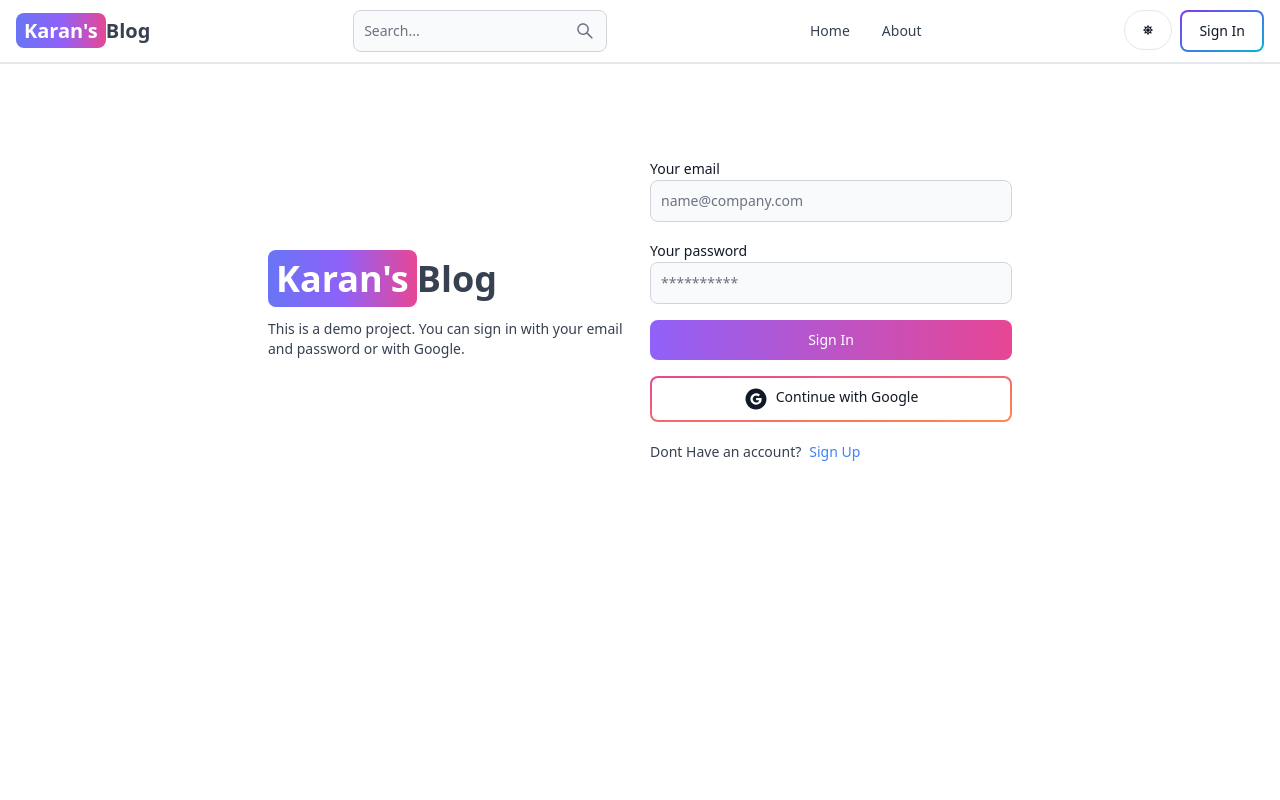
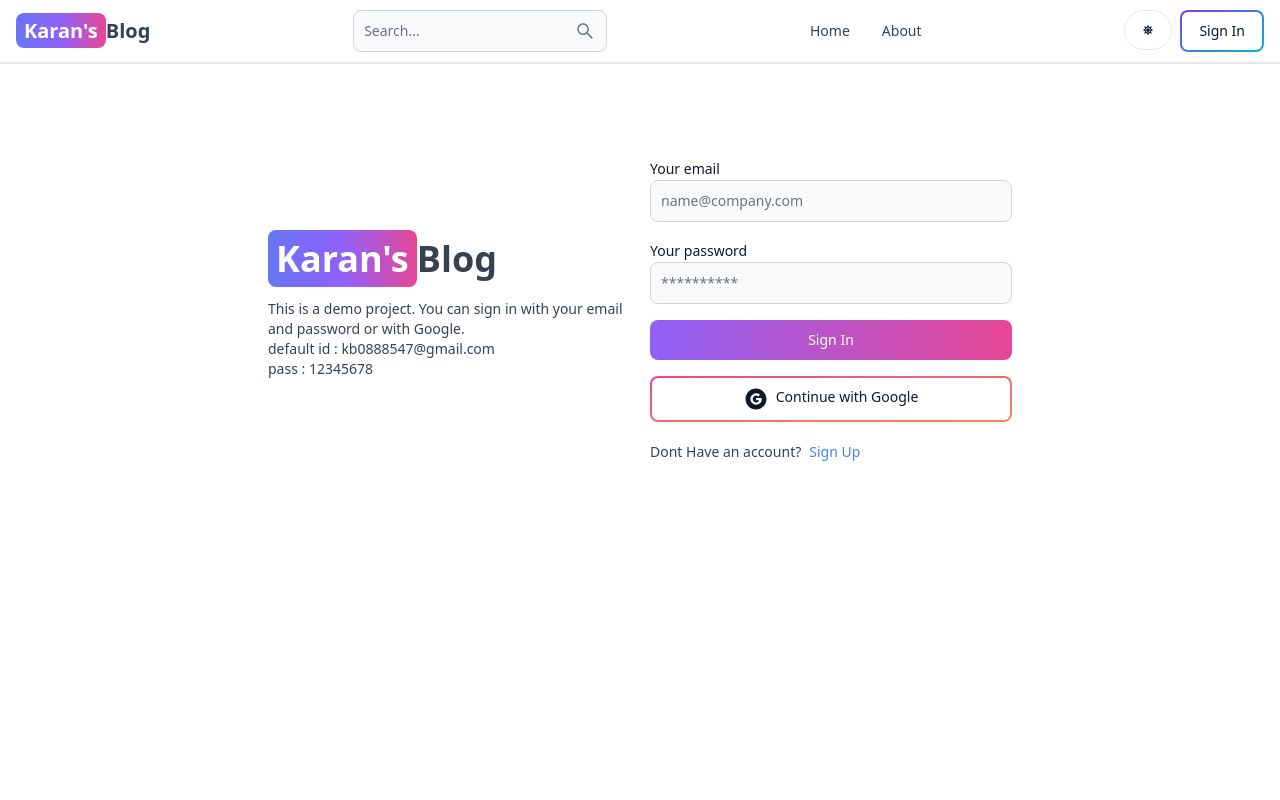
Before and after one commit to karan00034/mern-blog, a React (Vite) app in the folder client/: page /sign-in in a window 1280 px wide. Shown: the top 800 px of the page. Built offline with nearby package versions, Linux system fonts and the light colour scheme; no server answers.

Commit message:
Update SignIn.jsx

```diff
--- a/client/src/pages/SignIn.jsx
+++ b/client/src/pages/SignIn.jsx
@@ -56,6 +56,9 @@ export default function SignIn() {
           <p className='text-sm mt-5'>
             This is a demo project. You can sign in with your email and password
             or with Google.
+            <br/>
+            default id : kb0888547@gmail.com<br/>
+            pass : 12345678
           </p>
         </div>
         {/* right */}
```
